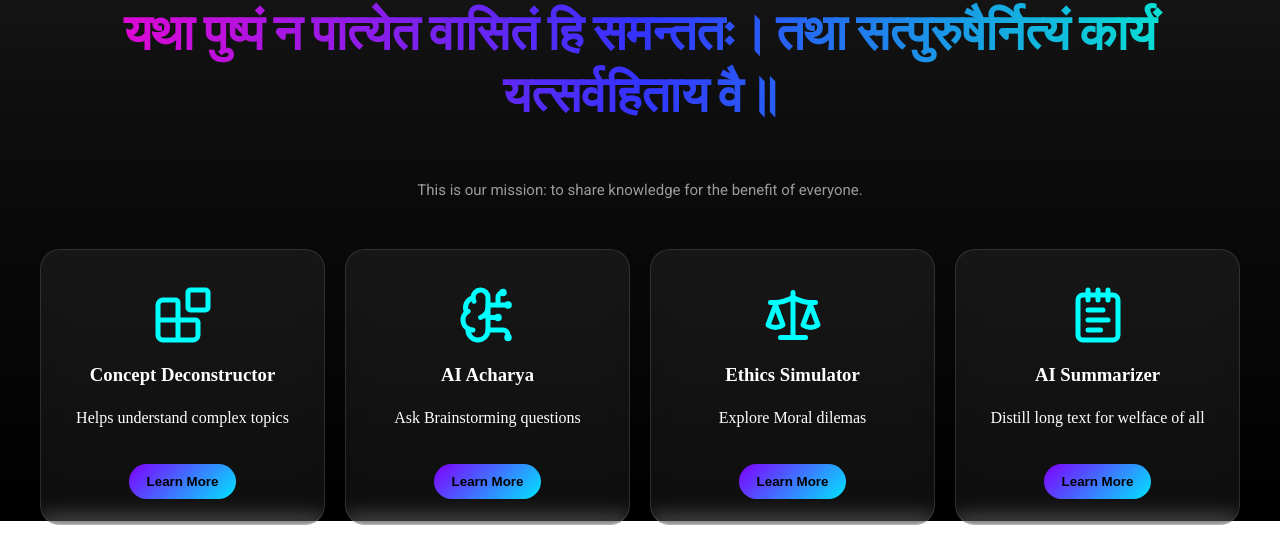
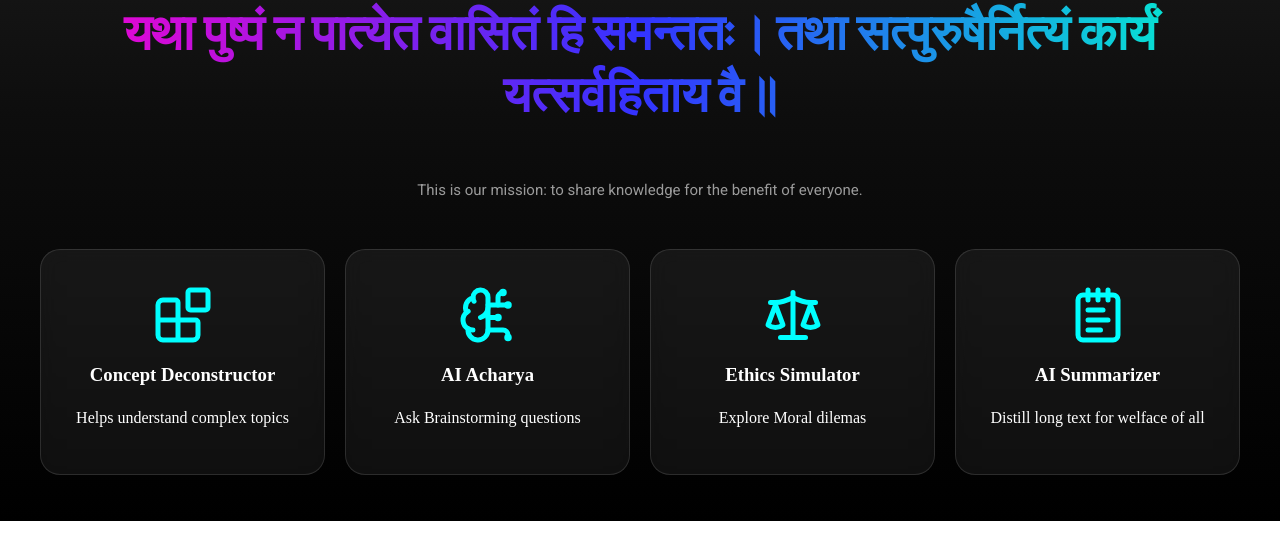
Before and after one commit to Hytey/ShlokaWebsite, a plain HTML site: page index.html in a window 1280 px wide. Shown: the part 279-834 px from the top of the page. After the commit the page ends 800 px from the top, so only its background shows below. Drawn offline with Linux system fonts and the light colour scheme; a web font is replaced by a local one.

Commit message:
Update index.html

```diff
--- a/index.html
+++ b/index.html
@@ -53,7 +53,7 @@
                 </svg>
                 <h3>Concept Deconstructor</h3>
                 <p>Helps understand complex topics</p>
-                <button class="learn-btn" onclick="window.location.href = '#acharya'">Learn More</button>
+                <!-- <button class="learn-btn" onclick="window.location.href = '#acharya'">Learn More</button> -->
             </div>
 
             <div class="feature-card">
@@ -76,7 +76,7 @@
                 </svg>
                 <h3>AI Acharya</h3>
                 <p>Ask Brainstorming questions</p>
-                <button class="learn-btn" onclick="showAdaptive()">Learn More</button>
+                <!-- <button class="learn-btn" onclick="showAdaptive()">Learn More</button> -->
             </div>
 
             <div class="feature-card">
@@ -91,7 +91,7 @@
                 </svg>
                 <h3>Ethics Simulator</h3>
                 <p>Explore Moral dilemas</p>
-                <button class="learn-btn" onclick="showAdaptive()">Learn More</button>
+                <!-- <button class="learn-btn" onclick="showAdaptive()">Learn More</button> -->
             </div>
             <div class="feature-card">
                 <svg xmlns="http://www.w3.org/2000/svg" width="60" height="60" viewBox="0 0 24 24" fill="none"
@@ -107,7 +107,7 @@
                 </svg>
                 <h3>AI Summarizer</h3>
                 <p>Distill long text for welface of all</p>
-                <button class="learn-btn" onclick="showAdaptive()">Learn More</button>
+                <!-- <button class="learn-btn" onclick="showAdaptive()">Learn More</button> -->
             </div>
 
 
```
